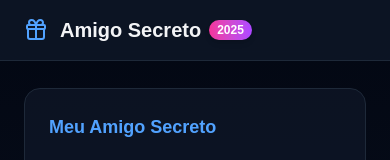
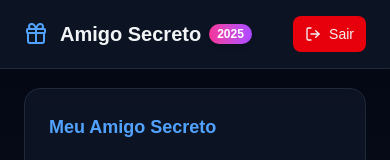
Before and after one commit to leonardosalles/secret-santa, a Next.js app: page / in a window 390 px wide. Shown: the top 160 px of the page. Built offline with nearby package versions, Linux system fonts and the light colour scheme; no server answers; the database is empty.

Commit message:
Fix logout button

```diff
--- a/src/app/page.tsx
+++ b/src/app/page.tsx
@@ -115,7 +115,7 @@ export default function HomePage() {
   return (
     <div className="min-h-screen flex flex-col bg-gradient-to-b from-gray-950 to-gray-900 text-gray-100">
       {/* Header */}
-      <header className="w-full flex items-center justify-between px-6 py-4 bg-gray-900/80 backdrop-blur-xl border-b border-gray-800 fixed">
+      <header className="w-full flex items-center justify-between px-6 py-4 bg-gray-900/80 backdrop-blur-xl border-b border-gray-800 fixed z-50">
         <div className="flex items-center gap-3">
           <Gift className="text-blue-400 w-6 h-6" />
           <h1 className="text-xl font-semibold flex items-center gap-2">
@@ -126,6 +126,7 @@ export default function HomePage() {
           </h1>
         </div>
 
+        {/* Navegação principal (desktop) */}
         <nav className="hidden md:flex items-center gap-6">
           <button
             onClick={() => setActiveTab("home")}
@@ -148,6 +149,14 @@ export default function HomePage() {
             <LogOut className="w-4 h-4" /> Sair
           </button>
         </nav>
+
+        {/* Botão sair no mobile */}
+        <button
+          onClick={handleLogout}
+          className="md:hidden flex items-center gap-2 bg-red-600 hover:bg-red-700 rounded-lg px-3 py-2 text-sm font-medium"
+        >
+          <LogOut className="w-4 h-4" /> Sair
+        </button>
       </header>
 
       {/* Content area */}
```
